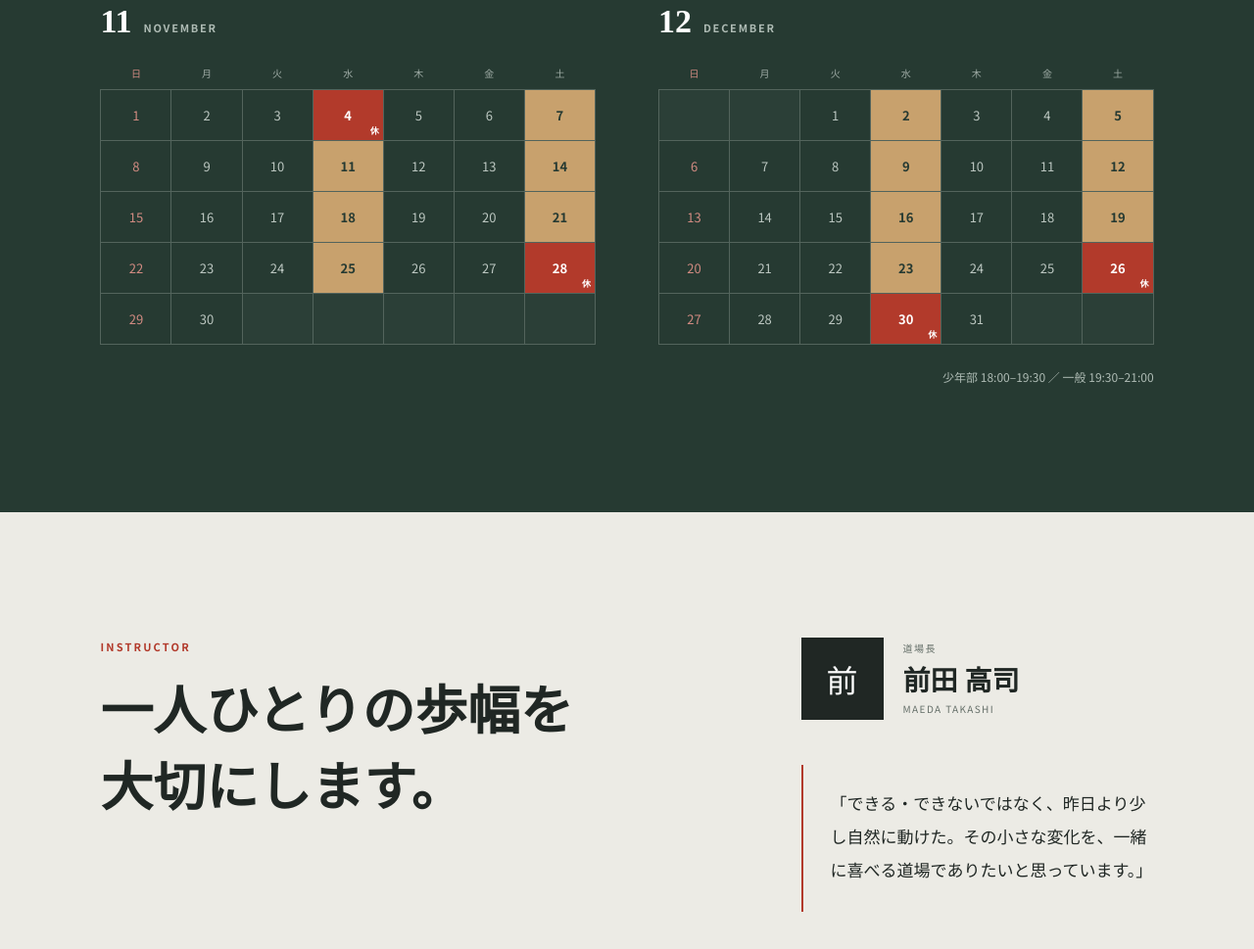
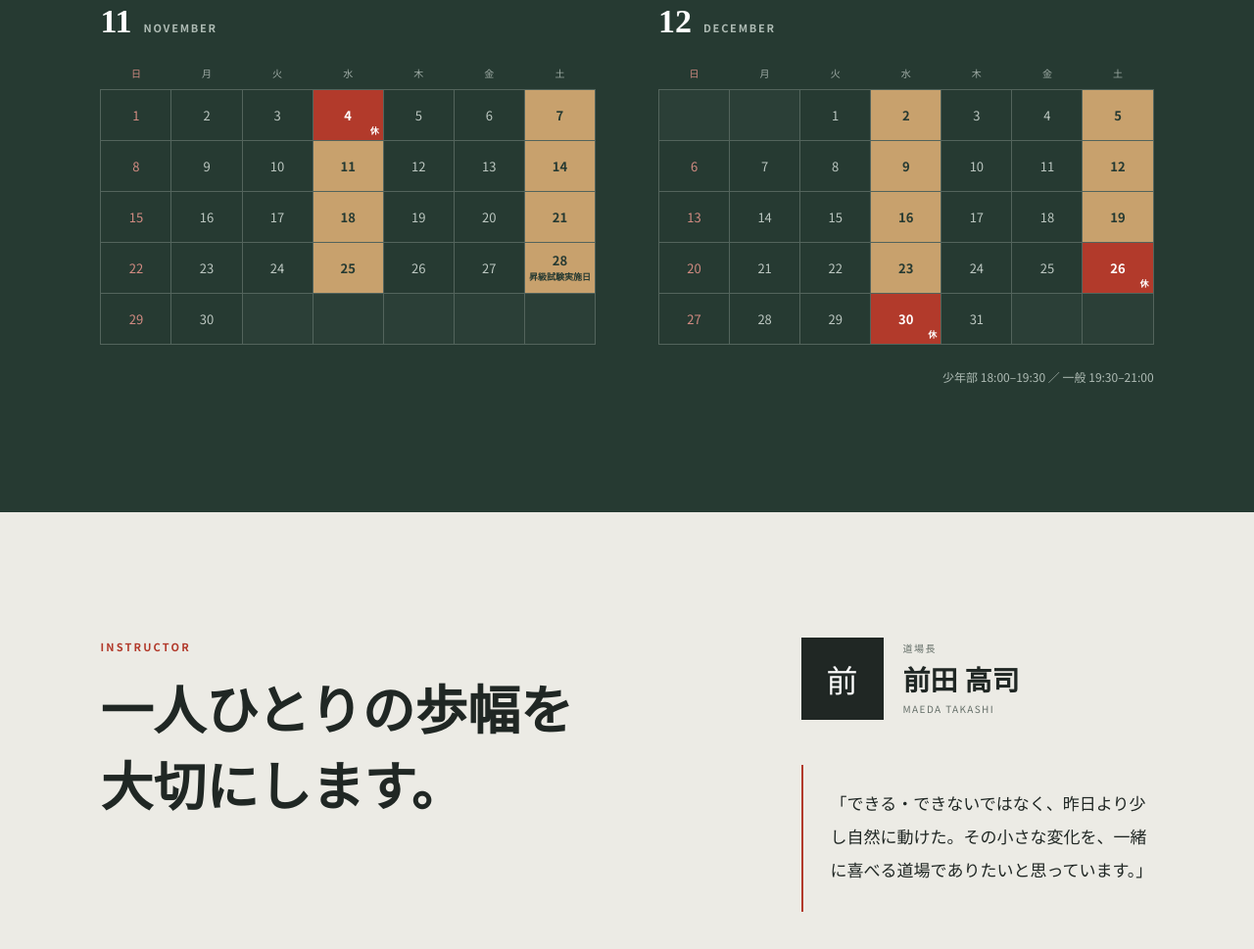
Before and after one commit to SakaiAikido/sakai-aikido-site, a plain HTML site: page index.html in a window 1280 px wide. Shown: the part 2607-3576 px from the top of the page at 98% size. Drawn offline with Linux system fonts and the light colour scheme.

Commit message:
11月28日を昇級試験実施日に変更

```diff
--- a/index.html
+++ b/index.html
@@ -105,7 +105,7 @@
                 <tr><td><time datetime="2026-11-01">1</time></td><td><time datetime="2026-11-02">2</time></td><td><time datetime="2026-11-03">3</time></td><td class="closed"><time datetime="2026-11-04">4</time><small>休</small></td><td><time datetime="2026-11-05">5</time></td><td><time datetime="2026-11-06">6</time></td><td class="practice"><time datetime="2026-11-07">7</time></td></tr>
                 <tr><td><time datetime="2026-11-08">8</time></td><td><time datetime="2026-11-09">9</time></td><td><time datetime="2026-11-10">10</time></td><td class="practice"><time datetime="2026-11-11">11</time></td><td><time datetime="2026-11-12">12</time></td><td><time datetime="2026-11-13">13</time></td><td class="practice"><time datetime="2026-11-14">14</time></td></tr>
                 <tr><td><time datetime="2026-11-15">15</time></td><td><time datetime="2026-11-16">16</time></td><td><time datetime="2026-11-17">17</time></td><td class="practice"><time datetime="2026-11-18">18</time></td><td><time datetime="2026-11-19">19</time></td><td><time datetime="2026-11-20">20</time></td><td class="practice"><time datetime="2026-11-21">21</time></td></tr>
-                <tr><td><time datetime="2026-11-22">22</time></td><td><time datetime="2026-11-23">23</time></td><td><time datetime="2026-11-24">24</time></td><td class="practice"><time datetime="2026-11-25">25</time></td><td><time datetime="2026-11-26">26</time></td><td><time datetime="2026-11-27">27</time></td><td class="closed"><time datetime="2026-11-28">28</time><small>休</small></td></tr>
+                <tr><td><time datetime="2026-11-22">22</time></td><td><time datetime="2026-11-23">23</time></td><td><time datetime="2026-11-24">24</time></td><td class="practice"><time datetime="2026-11-25">25</time></td><td><time datetime="2026-11-26">26</time></td><td><time datetime="2026-11-27">27</time></td><td class="practice exam"><time datetime="2026-11-28">28</time><small>昇級試験実施日</small></td></tr>
                 <tr><td><time datetime="2026-11-29">29</time></td><td><time datetime="2026-11-30">30</time></td><td></td><td></td><td></td><td></td><td></td></tr>
               </tbody>
             </table>
--- a/styles.css
+++ b/styles.css
@@ -102,6 +102,7 @@ button, input, select, textarea { font: inherit; }
 .calendar-month td.practice { color: var(--forest); background: #c8a16d; font-weight: 700; }
 .calendar-month td.closed { color: var(--white); background: var(--vermilion); font-weight: 700; }
 .calendar-month td small { position: absolute; right: 4px; bottom: 1px; font-size: 9px; font-weight: 700; }
+.calendar-month td.exam small { position: static; display: block; padding: 0 2px 3px; line-height: 1.4; overflow-wrap: anywhere; }
 .calendar-note { margin: 22px 0 0; color: #aebbb4; text-align: right; font-size: 12px; }
 
 .instructor { display: grid; grid-template-columns: 1fr .6fr; gap: 22px 9vw; background: #ecebe5; }
```
